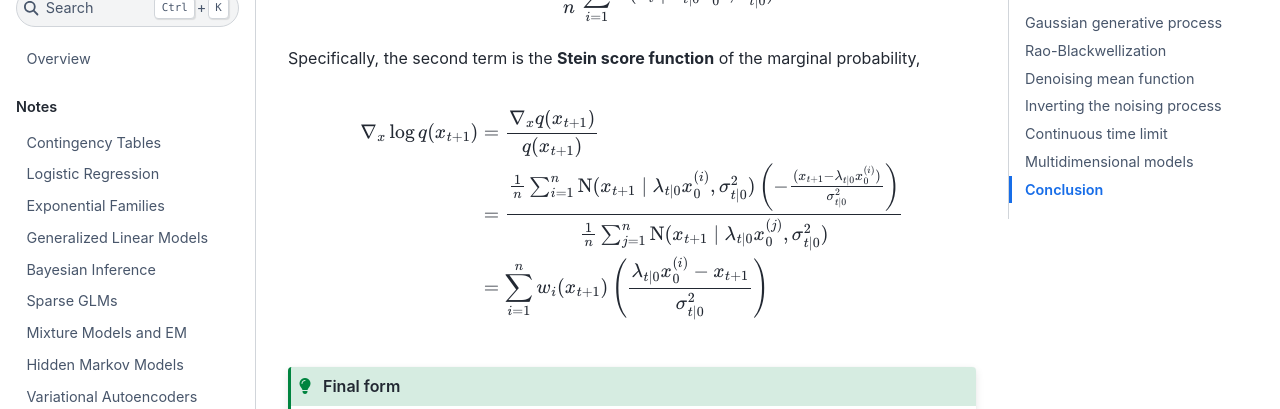
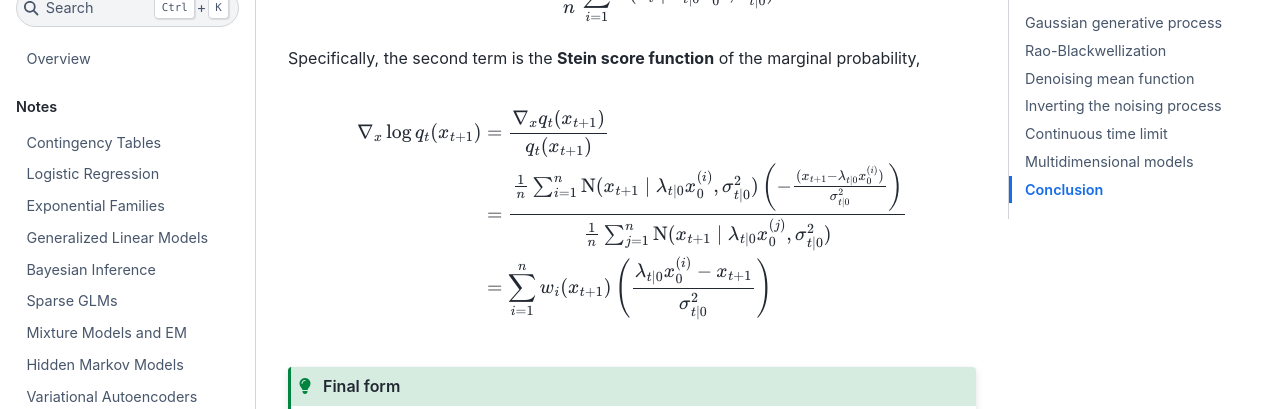
Before and after one commit to slinderman/stats305b, a Jupyter Book: the page built from lectures/16_diffusion.md, in a window 1280 px wide and 900 px high, scrolled down 8120 px. Shown: the part 150-559 px from the top of the window. Built offline with Jupyter Book 1.0.4 settings and Sphinx 7.4.7 and the Sphinx Book theme 1.1.4, drawn with Linux system fonts in a browser that asks for light colours; pages that are not in the unit, such as notebooks, are missing from menus; cross-references to code outside the pages are shown as plain code.

Commit message:
some (possible) typos

```diff
--- a/lectures/16_diffusion.md
+++ b/lectures/16_diffusion.md
@@ -350,8 +350,8 @@ q(x_t)
 \end{align*}
 Specifically, the second term is the **Stein score function** of the marginal probability,
 \begin{align*}
-\nabla_{x} \log q(x_{t+1})
-&= \frac{\nabla_{x} q(x_{t+1})}{q(x_{t+1})}  \\
+\nabla_{x} \log q_t(x_{t+1})
+&= \frac{\nabla_{x} q_t(x_{t+1})}{q_t(x_{t+1})}  \\
 &=\frac{\frac{1}{n} \sum_{i=1}^n \mathrm{N}(x_{t+1} \mid \lambda_{t|0} x_0^{(i)}, \sigma_{t|0}^2) \left(-\frac{(x_{t+1} - \lambda_{t|0}x_0^{(i)})}{\sigma_{t|0}^2} \right)}{\frac{1}{n} \sum_{j=1}^n \mathrm{N}(x_{t+1} \mid \lambda_{t|0} x_0^{(j)}, \sigma_{t|0}^2) } \\
 &= \sum_{i=1}^n w_i(x_{t+1}) \left(\frac{\lambda_{t|0}x_0^{(i)} - x_{t+1}}{\sigma_{t|0}^2} \right)
 \end{align*}
```
